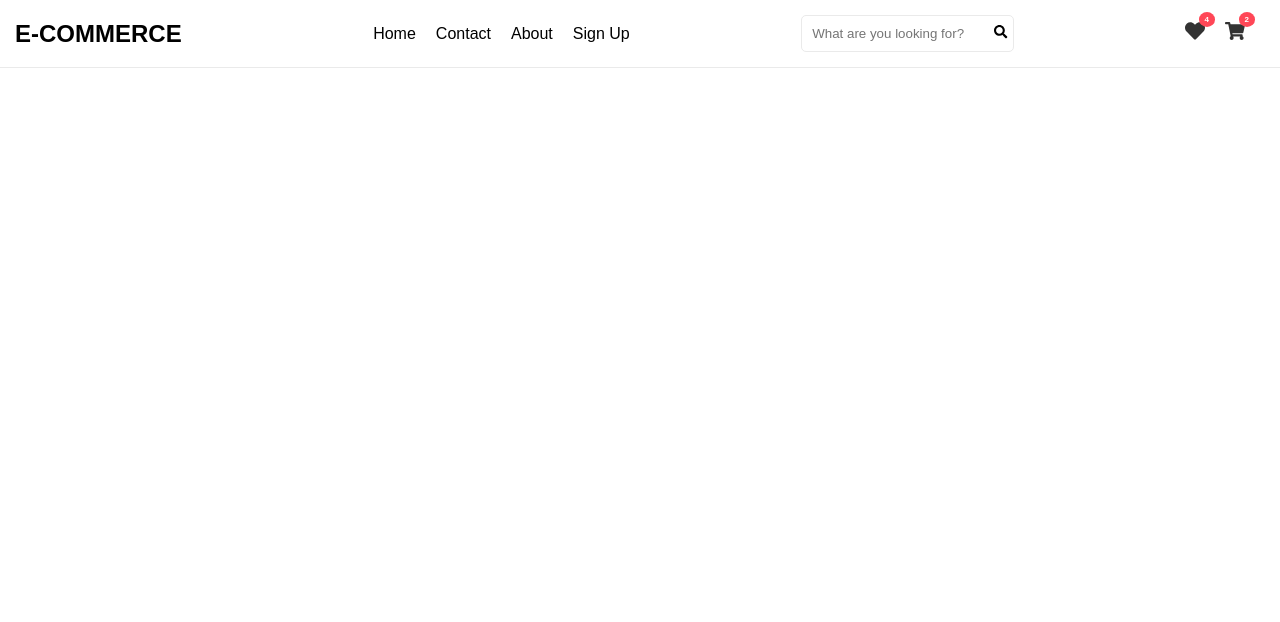
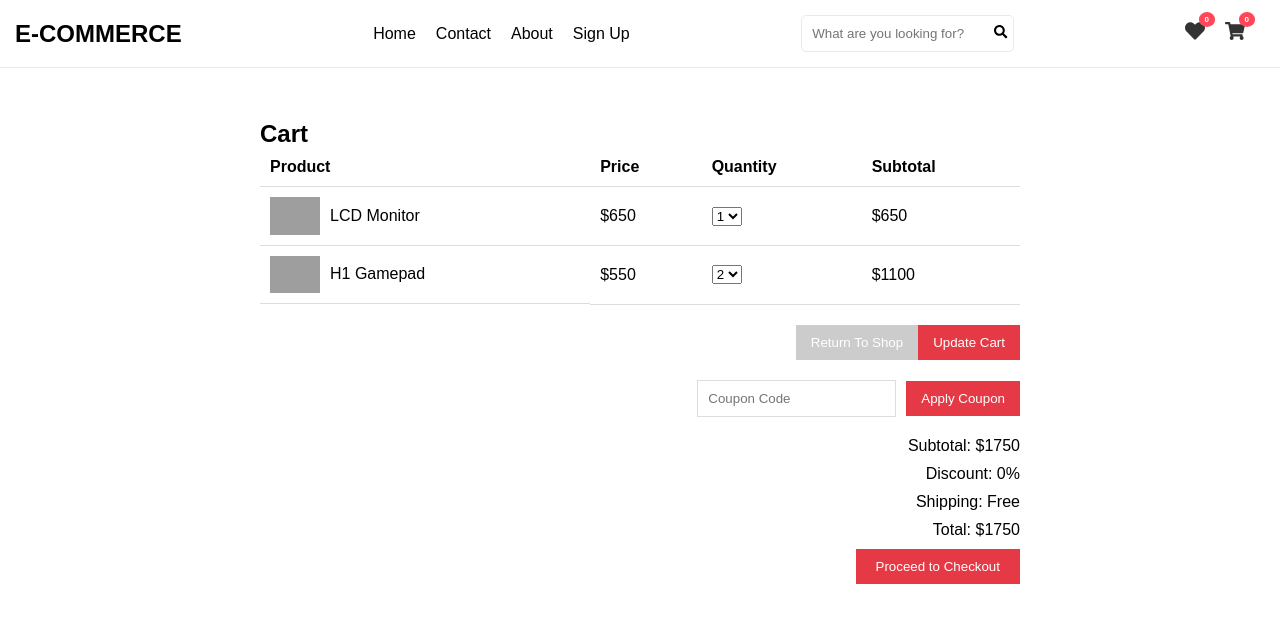
Before and after one commit to atharavsawant52/Ecommerce_Application, a React (Vite) app in the folder Ecommerce_App/: page /cart in a window 1280 px wide. Shown: the top 622 px of the page. Built offline with nearby package versions, Linux system fonts and the light colour scheme; grey boxes are pictures that could not be loaded.

Commit message:
add a cart function

```diff
--- a/Ecommerce_App/src/Pages/Card.jsx
+++ b/Ecommerce_App/src/Pages/Card.jsx
@@ -1,20 +1,47 @@
-import React, { useEffect } from "react";
+import React, { useEffect, useState } from "react";
 import { useDispatch, useSelector } from "react-redux";
 import { FaHeart, FaShoppingCart } from "react-icons/fa";
 import { asyncgetproducts } from "../actions/ProductAction";
 import "../Pages/Card.css";
 import { addToCart } from "../actions/cartAction";
+import { addToWishlist } from "../actions/addToWishlist";
 
 function Card() {
   const { products } = useSelector((state) => state.product);
+  const { wishlistItems } = useSelector((state) => state.wishlist);
   const dispatch = useDispatch();
+
+  // State to track whether the item is in the wishlist
+  const [wishlist, setWishlist] = useState({});
 
   useEffect(() => {
     dispatch(asyncgetproducts());
   }, [dispatch]);
 
+  // Initialize wishlist state based on existing wishlist items
+  useEffect(() => {
+    const initialWishlist = {};
+    wishlistItems.forEach(item => {
+      initialWishlist[item.id] = true; // assuming item has a unique id
+    });
+    setWishlist(initialWishlist);
+  }, [wishlistItems]);
+
   const handleAddToCart = (product) => {
-    dispatch(addToCart(product)); // Dispatch the addToCart action
+    dispatch(addToCart(product));
+  };
+
+  const handleAddToWishlist = (product) => {
+    const isInWishlist = wishlist[product.id]; // Check if the product is already in the wishlist
+    if (isInWishlist) {
+      // If the product is already in the wishlist, remove it
+      dispatch({ type: 'REMOVE_FROM_WISHLIST', payload: product });
+      setWishlist({ ...wishlist, [product.id]: false }); // Update the wishlist state
+    } else {
+      // If not, add it to the wishlist
+      dispatch(addToWishlist(product));
+      setWishlist({ ...wishlist, [product.id]: true }); // Update the wishlist state
+    }
   };
 
   return (
@@ -37,7 +64,11 @@ function Card() {
             >
               Add to Cart
             </button>
-            <button className="addToWishlistBtn">
+            <button
+              className="addToWishlistBtn"
+              onClick={() => handleAddToWishlist(data)}
+              style={{ color: wishlist[data.id] ? 'red' : 'black' }} // Conditional color
+            >
               <FaHeart />
             </button>
           </div>
--- a/Ecommerce_App/src/Pages/CardComponent.css
+++ b/Ecommerce_App/src/Pages/CardComponent.css
@@ -2,6 +2,7 @@
     max-width: 800px;
     margin: 0 auto;
     padding: 20px;
+    margin-top: 100px;
   }
 
   .cart-table {
--- a/Ecommerce_App/src/Pages/CardComponent.jsx
+++ b/Ecommerce_App/src/Pages/CardComponent.jsx
@@ -1,5 +1,5 @@
 import React, { useState } from 'react'
-import '../Pages/CardComponnent.css'
+import '../Pages/CardComponent.css'
 
 function CardComponent() {
 
@@ -20,7 +20,7 @@ function CardComponent() {
 
 
       const handleApplyCoupon = () => {
-        if (couponCode === 'DISCOUNT10') {
+        if (couponCode === 'happy10') {
           setDiscount(10);
         } else {
           setDiscount(0);
--- a/Ecommerce_App/src/Pages/Home.css
+++ b/Ecommerce_App/src/Pages/Home.css
@@ -1,6 +1,7 @@
 .home {
   display: flex;
   flex-wrap: wrap;
+  margin-top: 50px;
 }
 
 .sidebar {
--- a/Ecommerce_App/src/Pages/Navbar.css
+++ b/Ecommerce_App/src/Pages/Navbar.css
@@ -15,7 +15,13 @@ body {
   padding: 15px;
   background-color: white;
   border-bottom: 1px solid #eaeaea;
+  position: fixed;
+  top: 0;
+  left: 0;
+  right: 0;
+  z-index: 1000;
 }
+
 
 .logo h1 {
   font-size: 24px;
--- a/Ecommerce_App/src/Pages/Navbar.jsx
+++ b/Ecommerce_App/src/Pages/Navbar.jsx
@@ -1,11 +1,13 @@
-import React from "react";
-import { FaSearch, FaHeart, FaShoppingCart } from "react-icons/fa";
-import { useSelector } from "react-redux";
-import "../Pages/Navbar.css";
-import { Link } from "react-router-dom";
+import React from 'react';
+import { useSelector } from 'react-redux';
+import { Link } from 'react-router-dom';
+import { FaSearch, FaHeart, FaShoppingCart } from 'react-icons/fa';
+import '../Pages/Navbar.css';
 
 function Navbar() {
   const { cartItems } = useSelector((state) => state.cart);
+  const { wishlistItems } = useSelector((state) => state.wishlist); // Access wishlistItems correctly
+  console.log(wishlistItems);
 
   return (
     <nav className="navbar">
@@ -13,33 +15,23 @@ function Navbar() {
         <h1>E-COMMERCE</h1>
       </div>
       <ul className="nav-links">
-        <li>
-          <Link to="/">Home</Link>
-        </li>
-        <li>
-          <Link to="/contact">Contact</Link>
-        </li>
-        <li>
-          <Link to="/about">About</Link>
-        </li>
-        <li>
-          <Link to="/signup">Sign Up</Link>
-        </li>
+        <li><Link to="/">Home</Link></li>
+        <li><Link to="/contact">Contact</Link></li>
+        <li><Link to="/about">About</Link></li>
+        <li><Link to="/signup">Sign Up</Link></li>
       </ul>
       <div className="search-bar">
         <input type="text" placeholder="What are you looking for?" />
-        <button>
-          <FaSearch />
-        </button>
+        <button><FaSearch /></button>
       </div>
       <div className="icons">
-        <a href="#" className="icon-container">
+        <Link to="/wishlist" className="icon-container">
           <FaHeart />
-          <span className="count">4</span>
-        </a>
+          <span className="count">{wishlistItems ? wishlistItems.length : 0}</span>
+        </Link>
         <Link to="/cart" className="icon-container">
           <FaShoppingCart />
-          <span className="count">2</span>
+          <span className="count">{cartItems ? cartItems.length : 0}</span>
         </Link>
       </div>
     </nav>
--- a/Ecommerce_App/src/Routing/Routing.jsx
+++ b/Ecommerce_App/src/Routing/Routing.jsx
@@ -3,6 +3,8 @@ import { Route, Router, Routes } from "react-router-dom";
 import Home from "../Pages/Home";
 import Signup from "../Pages/Signup";
 import Login from "../Pages/Login";
+import CardComponent from "../Pages/CardComponent";
+
 
 function Routing() {
   return (
@@ -13,6 +15,7 @@ function Routing() {
         <Route path="/Login" element={<Login/>}/>
         <Route path="/login-home" element={<Home/>}/>
         <Route path="/Signup/login" element={<Login/>}/>
+        <Route path="/cart" element={<CardComponent/>} />
 
       </Routes>
     </div>
--- /dev/null
+++ b/Ecommerce_App/src/actions/addToWishlist.jsx
@@ -0,0 +1,6 @@
+export const addToWishlist = (product) => {
+    return {
+        type: 'ADD_TO_WISHLIST',
+        payload: product,
+    };
+};
--- a/Ecommerce_App/src/reducer/rootReducer.jsx
+++ b/Ecommerce_App/src/reducer/rootReducer.jsx
@@ -1,10 +1,12 @@
 import { combineReducers } from 'redux';
 import productReducer from '../reducer/ProductSlice';
 import cartReducer from '../reducer/CardReducer';
+import wishlistReducer from '../reducer/wishlistSlice'
 
 const rootReducer = combineReducers({
     product: productReducer,
     cart: cartReducer,
+    wishlist: wishlistReducer,
 });
 
 export default rootReducer;
--- /dev/null
+++ b/Ecommerce_App/src/reducer/wishlistSlice.jsx
@@ -0,0 +1,24 @@
+const initialState = {
+    wishlistItems: [], // Initial state as an array
+  };
+
+  const wishlistReducer = (state = initialState, action) => {
+    switch (action.type) {
+      case 'ADD_TO_WISHLIST':
+        return {
+          ...state,
+          wishlistItems: [...state.wishlistItems, action.payload],
+        };
+
+      case 'REMOVE_FROM_WISHLIST':
+        return {
+          ...state,
+          wishlistItems: state.wishlistItems.filter(item => item.id !== action.payload.id),
+        };
+
+      default:
+        return state;
+    }
+  };
+
+  export default wishlistReducer;
```
Also changed, not shown: Ecommerce_App/src/App.jsx (line endings or trailing spaces).
